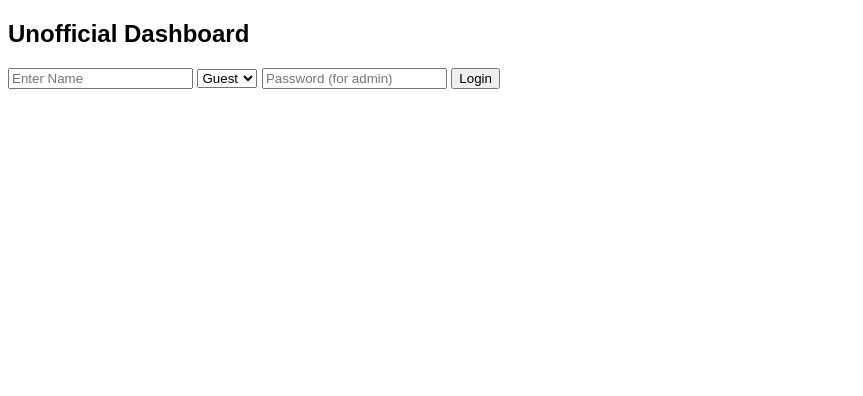
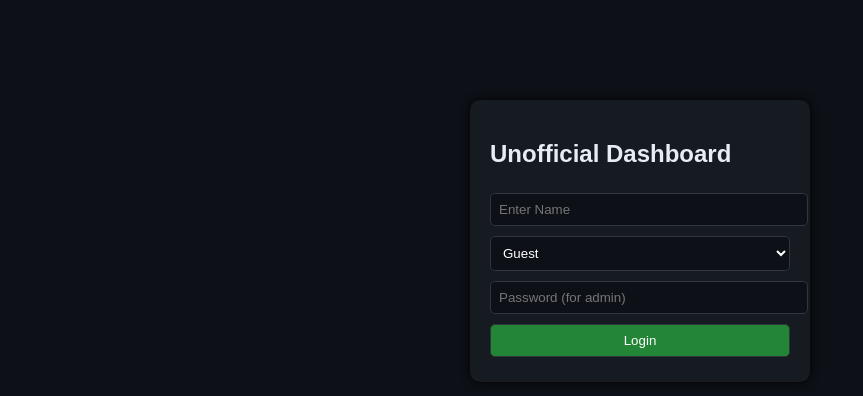
Before and after one commit to gordon023/combat-dashboard, a website: page public/index.html in a window 1280 px wide. Shown: the whole page, without its empty margins (0-863 px from the left). Drawn offline with Linux system fonts and the light colour scheme.

Commit message:
Update style.css

```diff
--- a/public/style.css
+++ b/public/style.css
@@ -1,3 +1,36 @@
+body {
+  background: #0d1117;
+  color: #e6edf3;
+  font-family: Arial, sans-serif;
+  margin: 0;
+}
+header, nav {
+  background: #161b22;
+  padding: 10px;
+  display: flex;
+  justify-content: space-between;
+  align-items: center;
+}
+.login-box {
+  width: 300px;
+  margin: 100px auto;
+  padding: 20px;
+  background: #161b22;
+  border-radius: 10px;
+  box-shadow: 0 0 10px #000;
+}
+input, select, button, textarea {
+  width: 100%;
+  margin: 5px 0;
+  padding: 8px;
+  background: #0d1117;
+  color: #fff;
+  border: 1px solid #30363d;
+  border-radius: 5px;
+}
+button {
+  background: #238636;
+  cursor: pointer;
+}
+button:hover { background: #2ea043; }
 .hidden { display: none; }
-body { font-family: sans-serif; }
-button { cursor: pointer; }
```
